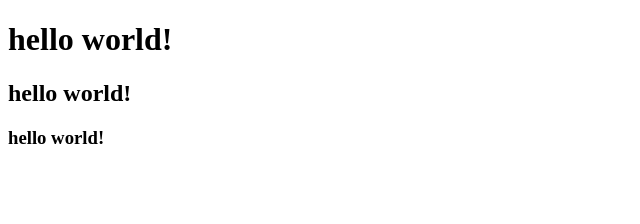
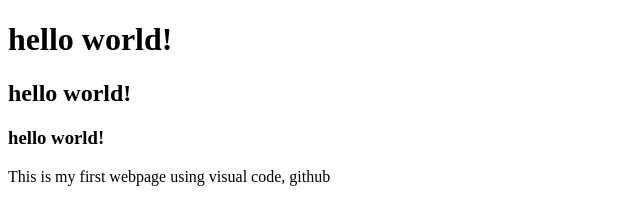
Before and after one commit to zafarneo786/bootcamp2020sample, a plain HTML site: page index.html in a window 1280 px wide. Shown: the whole page, without its empty margins (0-640 px from the left). Drawn offline with Linux system fonts and the light colour scheme.

Commit message:
Update index.html

```diff
--- a/index.html
+++ b/index.html
@@ -9,5 +9,8 @@
     <h1>hello world!</h1>
     <h2>hello world!</h2>
     <h3>hello world!</h3>
+    <p>
+        This is my first webpage using visual code, github
+    </p>
 </body>
 </html>
```
